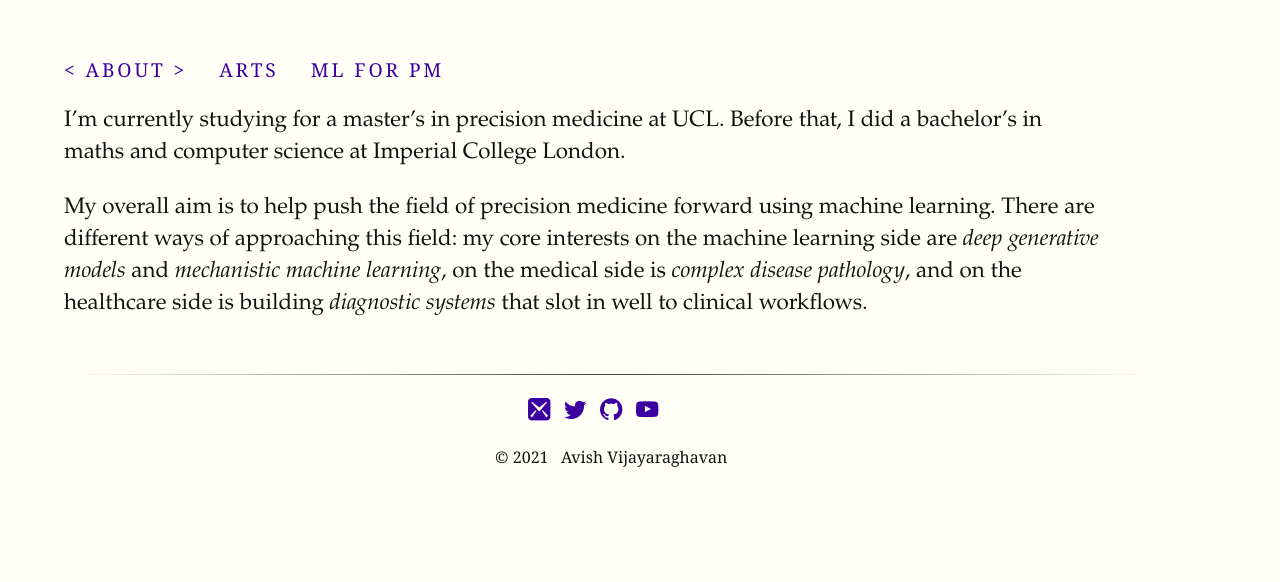
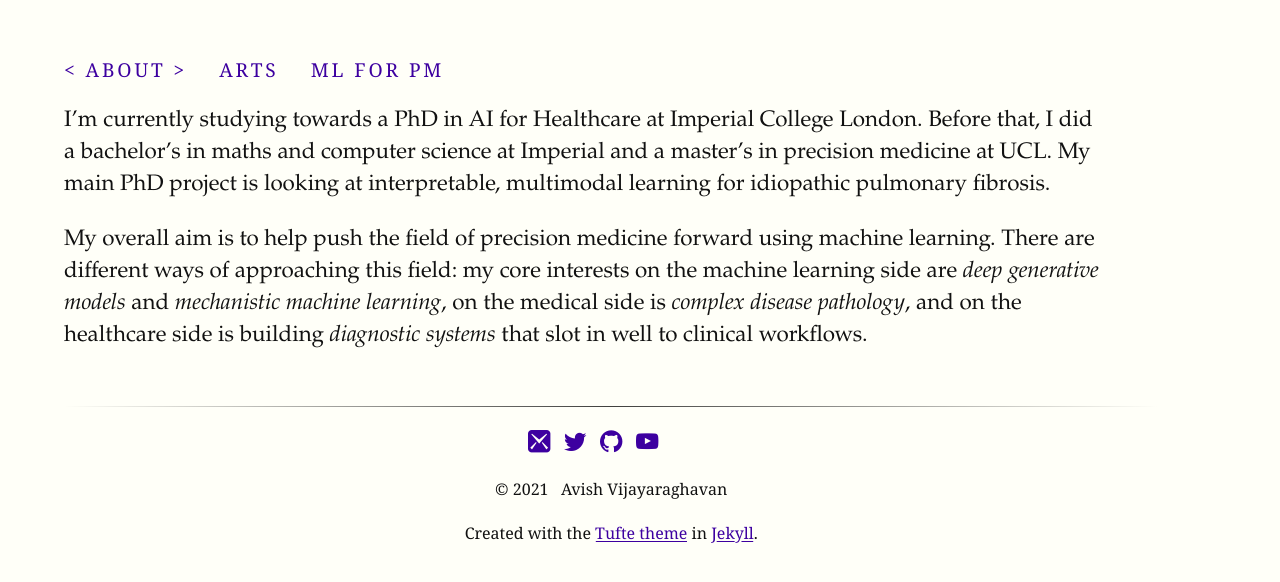
Before and after one commit to avishvj/avishvj.github.io, a Jekyll site: the page built from pages/about.md, in a window 1280 px wide. Shown: the top 582 px of the page. Built offline with Jekyll 4.4.1, drawn with Linux system fonts in a browser that asks for light colours; some web fonts are replaced.

Commit message:
update about and readd tufte/jekyll note

```diff
--- a/_includes/footer.html
+++ b/_includes/footer.html
@@ -10,6 +10,6 @@
   </ul>
 <div class="credits">
 <span>&copy; {{ site.time | date: '%Y' }} &nbsp;&nbsp;{{site.author}}</span></br> <br>
-<!--<span>This site was created with the <a href="//github.com/clayh53/tufte-jekyll">Tufte theme</a> in <a href="//jekyllrb.com">Jekyll</a>.</span> -->
+<span>Created with the <a href="//github.com/clayh53/tufte-jekyll">Tufte theme</a> in <a href="//jekyllrb.com">Jekyll</a>.</span>
 </div>
 </footer>
--- a/pages/about.md
+++ b/pages/about.md
@@ -4,6 +4,6 @@ title: About
 permalink: //
 ---
 
-I'm currently studying for a master's in precision medicine at UCL. Before that, I did a bachelor's in maths and computer science at Imperial College London.
+I'm currently studying towards a PhD in AI for Healthcare at Imperial College London. Before that, I did a bachelor's in maths and computer science at Imperial and a master's in precision medicine at UCL. My main PhD project is looking at interpretable, multimodal learning for idiopathic pulmonary fibrosis.
 
 My overall aim is to help push the field of precision medicine forward using machine learning. There are different ways of approaching this field: my core interests on the machine learning side are *deep generative models* and *mechanistic machine learning*, on the medical side is *complex disease pathology*, and on the healthcare side is building *diagnostic systems* that slot in well to clinical workflows.
```
